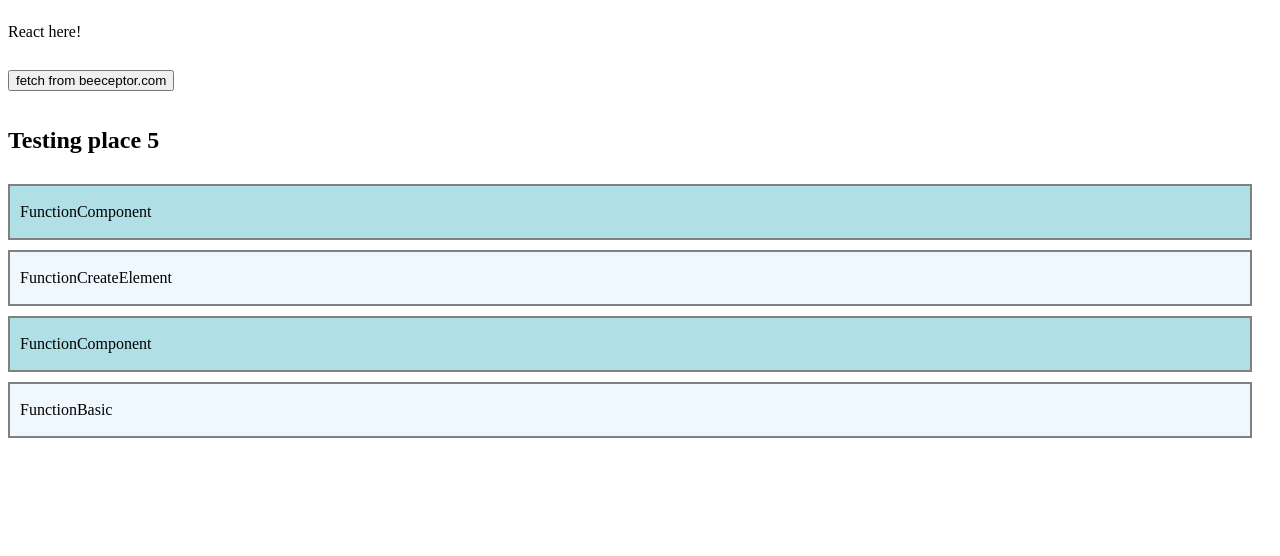
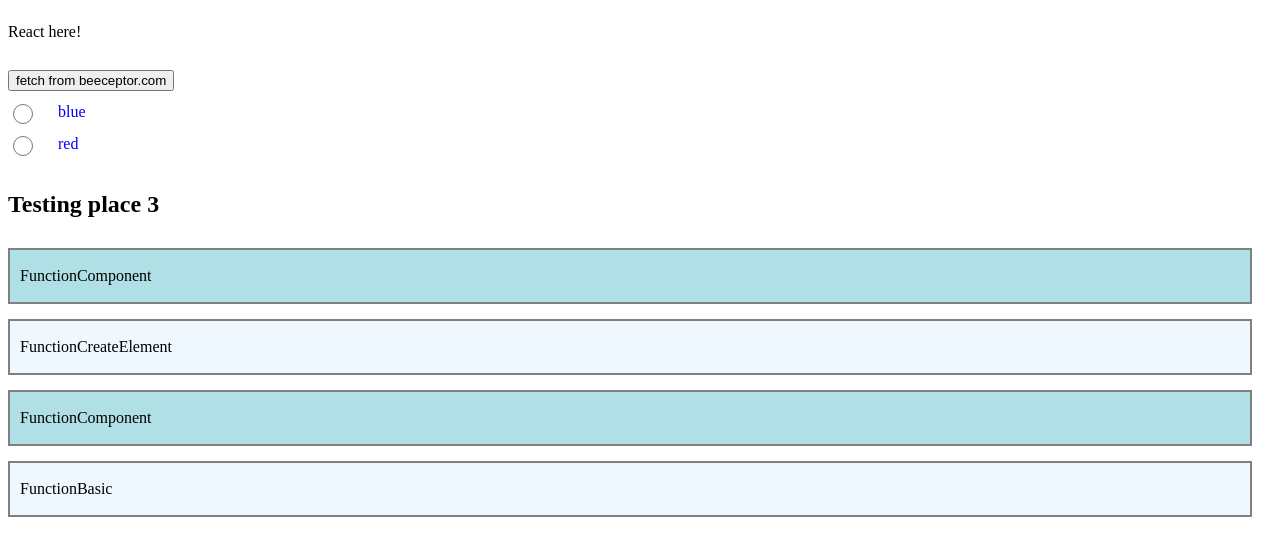
Before and after one commit to DyadicGit/React-with-webpack-4, a React app: page / in a window 1280 px wide. Shown: the top 556 px of the page. Built offline with nearby package versions, Linux system fonts and the light colour scheme.

Commit message:
using basic functions useContext hook doesn't work, only as <TagComponent/>

```diff
--- a/src/views/test-jsx-sugar.js
+++ b/src/views/test-jsx-sugar.js
@@ -1,46 +1,53 @@
-import React, { useEffect, useState } from 'react';
-import './test-styles.css';
+import React, { useContext, useEffect, useState } from 'react';
+import { ThemeContext } from './test-page';
 
 const FunctionBasic = (cnt) => {
-  console.log('render FunctionBasic', cnt)
+  console.log('render FunctionBasic', cnt);
   return (
-    <article className="description-box">
-      FunctionBasic
-    </article>
+    <article className="description-box">FunctionBasic</article>
   );
 };
-
-const FunctionComponent = ({ cnt, order = 0}) => {
-  console.log('render FunctionComponent order:'+order, cnt)
+const FunctionComponent = ({ cnt, order = 0 }) => {
+  console.log('render FunctionComponent order:' + order, cnt);
   return (
-    <article className="description-box">
-      FunctionComponent
-    </article>
+    <article className="description-box">FunctionComponent</article>
   )
 };
-
 const FunctionCreateElement = (_ref) => {
   const cnt = _ref.cnt;
   console.log('render FunctionCreateElement ', cnt);
   return React.createElement("article", { className: "description-box" }, "FunctionCreateElement");
 };
 
+
 const TestJsxSyntaxSugar = () => {
-  const [cnt, setCnt] = useState();
+  const [cnt, setCnt] = useState(0);
+  const theme = useContext(ThemeContext);
+
   useEffect(() => {
-    const timerNr = setInterval(() => setCnt((cnt) => (cnt || 0) + 1), 1000)
-    const timeoutNr = setTimeout(clear, 5000)
-    function clear() { clearInterval(timerNr); clearTimeout(timeoutNr) }
+    const timerNr = setInterval(() => setCnt((cnt) => (cnt || 0) + 1), 1000);
+    const timeoutNr = setTimeout(clear, 3000);
+
+    function clear() {
+      clearInterval(timerNr);
+      clearTimeout(timeoutNr);
+    }
+
     return clear;
-  },[]);
-  const functionComponent = <FunctionComponent cnt={cnt} order='first' />
-  const functionCreateElement = React.createElement(FunctionCreateElement, {cnt: cnt}) ;
+  }, []);
+
+  const functionComponent = <FunctionComponent cnt={cnt} order='first' />;
+  const functionCreateElement = React.createElement(FunctionCreateElement, { cnt: cnt });
+
   return (
-    <section className="theme-blue">
+    <section className={theme || 'no-theme'}>
       <h1>Testing place {cnt}</h1>
       {functionComponent}
       {functionCreateElement}
-      {FunctionComponent({cnt, order: 'second'})}
+      {FunctionComponent({
+        cnt,
+        order: 'second'
+      })}
       {FunctionBasic(cnt)}
     </section>
   );
--- a/src/views/test-page.js
+++ b/src/views/test-page.js
@@ -1,10 +1,45 @@
-import React from 'react';
+import React, { useState } from 'react';
 import { TestJsxSyntaxSugar } from './test-jsx-sugar';
+import './test-styles.css';
+
+const themes = {
+  blue: 'theme-blue',
+  red: 'theme-red'
+};
+
+export const ThemeContext = React.createContext(themes.blue);
+
+const useTheme = (initialState) => {
+  const [state, setState] = useState(initialState);
+  function dispatch(themeId) {
+    setState(themes[themeId]);
+  }
+  return [state, dispatch];
+};
+
+
+const ThemeSwitch = ({ theme, setTheme }) => {
+  const themeHandler = (e) => setTheme(e.target.value);
+  console.log('%c ThemeRadio',"background-color: black; color: red; font-weight: 900;");
+
+  return (
+    <div className={`${theme} radio`}>
+      <input type="radio" id="blue" name="theme" value="blue" onClick={themeHandler} />
+      <label htmlFor="blue">blue</label>
+      <input type="radio" id="red" name="theme" value="red" onClick={themeHandler} />
+      <label htmlFor="red">red</label>
+    </div>
+  );
+};
 
 const TestPage = () => {
+  const [theme, setTheme] = useTheme(themes.blue);
   return (
-    <TestJsxSyntaxSugar/>
-  )
+    <ThemeContext.Provider value={theme}>
+      {ThemeSwitch({theme, setTheme})}
+      <TestJsxSyntaxSugar />
+    </ThemeContext.Provider>
+  );
 };
 
-export { TestPage }
+export { TestPage };
--- a/src/views/test-styles.css
+++ b/src/views/test-styles.css
@@ -3,10 +3,21 @@
     padding: 10px;
     margin-right: 20px;
 }
+.description-box + .description-box { margin-top: 15px; }
+
 .theme-blue .description-box { background-color: aliceblue; }
 .theme-blue .description-box:nth-of-type(odd) { background-color: powderblue; }
-.theme-blue .description-box + .description-box { margin-top: 10px; }
 
 .theme-red .description-box { background-color: lightpink; }
 .theme-red .description-box:nth-of-type(odd) { background-color: indianred; }
-.theme-red .description-box + .description-box { margin-top: 20px; }
+
+
+.radio {
+    display: grid;
+    grid-template-columns: 50px auto;
+    align-items: center;
+}
+.radio input { height: 20px; width: 20px; }
+
+.theme-blue.radio label { color: blue }
+.theme-red.radio label { color: red }
```
